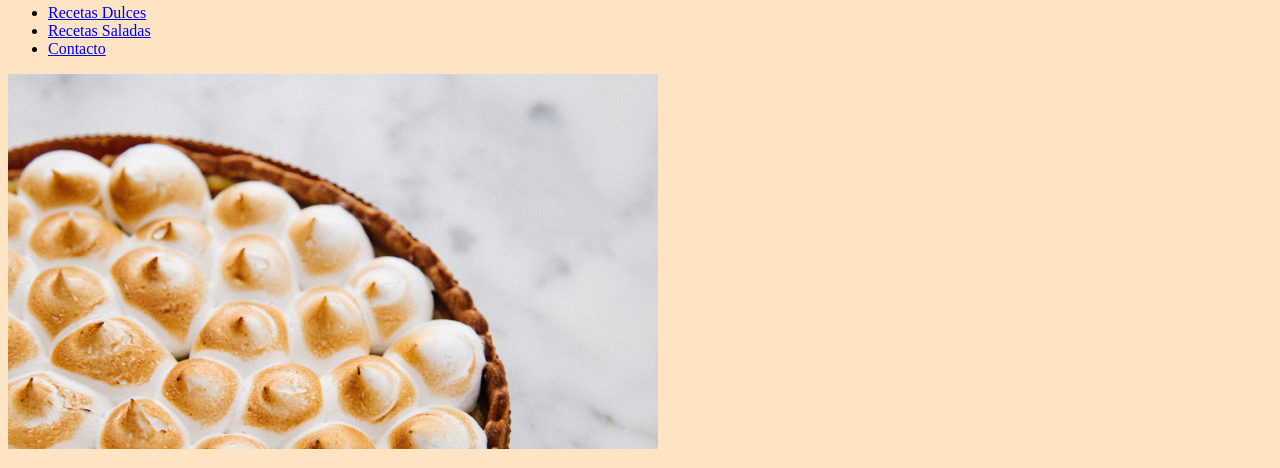
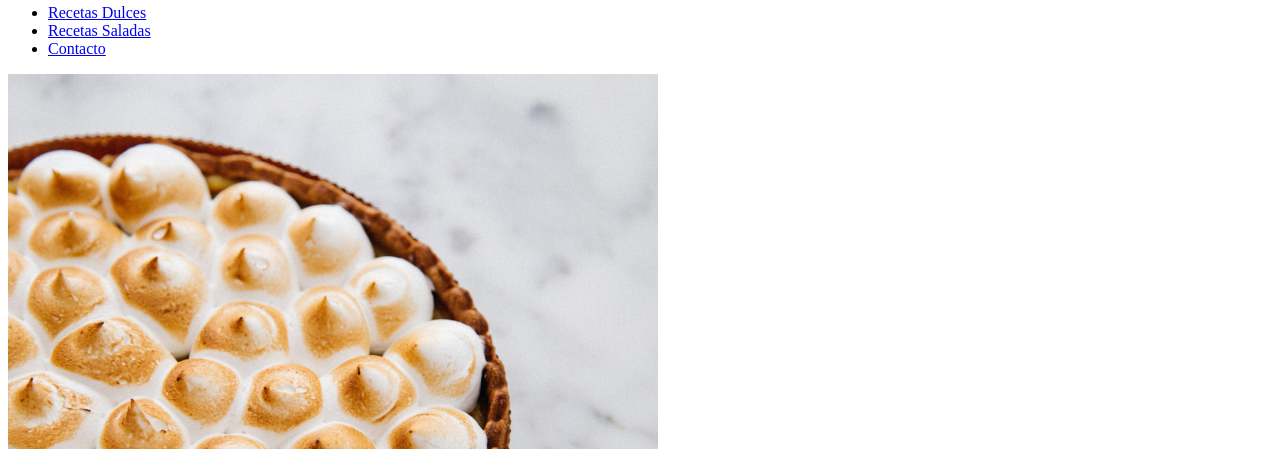
Before and after one commit to Felipe-Albornoz/-Frontend1-clase3-4, a plain HTML site: page lemonpie/index.html in a window 1280 px wide. Shown: the part 63-531 px from the top of the page. Drawn offline with Linux system fonts and the light colour scheme.

Commit message:
[FIX] background color

```diff
--- a/lemonpie/index.html
+++ b/lemonpie/index.html
@@ -10,7 +10,7 @@
 </head>
 
 
-<body style="background-color:bisque">
+<body>
     <nav>
         <a href="index.html"><img src="img/logo-front.png" alt="Logo front" id=home></a>
         <ul>
```
